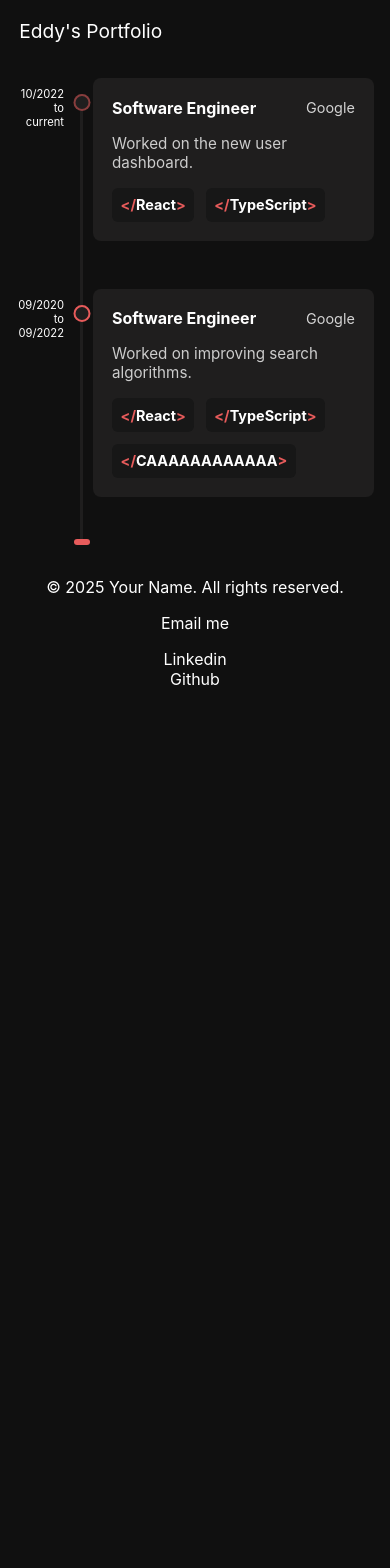
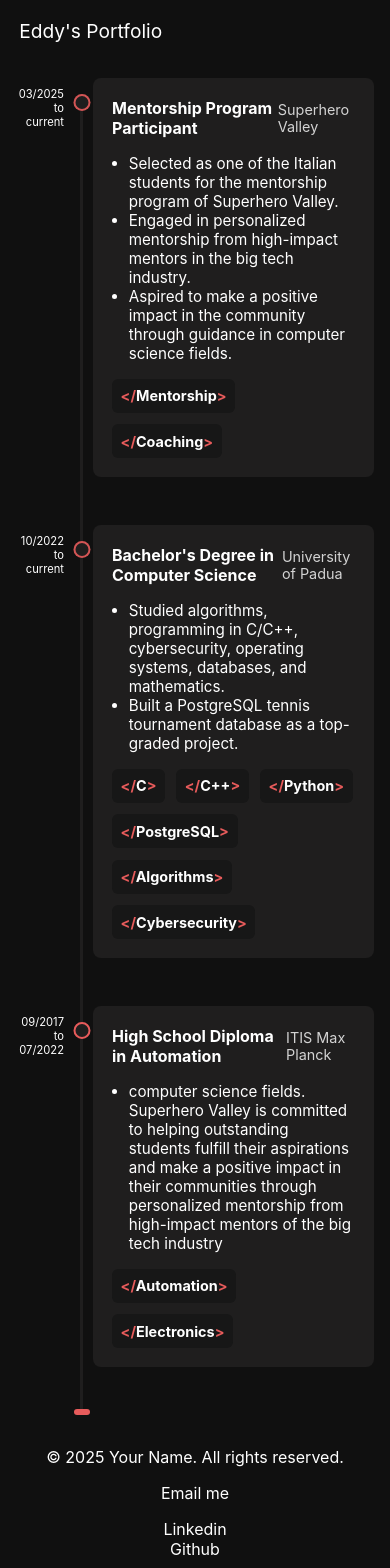
Before and after one commit to EddyPinarello/eddys-portfolio-website, a React (Create React App) app: page /about in a window 390 px wide. Shown: the top 1568 px of the page. Before the commit the page ends 844 px from the top, so only its background shows below. Built offline with nearby package versions, Linux system fonts and the light colour scheme.

Commit message:
Refactor WorkEduCard component to accept onClick prop, update description to support array format, and enhance About and Workexp sections with new roles and descriptions. Adjust styles for improved mobile layout.

```diff
--- a/src/components/WorkEduCard.jsx
+++ b/src/components/WorkEduCard.jsx
@@ -1,6 +1,6 @@
-export default function WorkEduCard({ role, company, title, description, tags, dateRange, isCurrent }) {
+export default function WorkEduCard({ role, company, description, tags, dateRange, isCurrent, onClick }) {
     return (
-        <div className="timeline-item">
+        <div className="timeline-item" onClick={onClick} style={{ cursor: 'pointer' }}>
             <div className="timeline-left">
                 <div className={isCurrent ? "timeline-circle current" : "timeline-circle"} />
                 <div className="timeline-date">{dateRange}</div>
@@ -11,7 +11,13 @@ export default function WorkEduCard({ role, company, title, description, tags, d
                         <p className="work-edu-card-role">{role}</p>
                         <p className="work-edu-card-company">{company}</p>
                     </div>
-                    <p className="work-edu-card-description">{description}</p>
+                    <ul className="work-edu-card-description">
+                        {Array.isArray(description) ? (
+                            description.map((point, idx) => <li key={idx}>{point}</li>)
+                        ) : (
+                            <li>{description}</li>
+                        )}
+                        </ul>
                     <div className="tags">
                         {tags.map((tag, index) => (
                             <div key={index} className="tag">
--- a/src/pages/About.jsx
+++ b/src/pages/About.jsx
@@ -2,20 +2,39 @@ import React from 'react'
 import Timeline from '../components/Timeline';
 const aboutData = [
     {
-      role: "Software Engineer",
-      company: "Google",
-      description: "Worked on the new user dashboard.",
-      tags: ["React", "TypeScript"],
-      dateRange: "10/2022 to current",
+      role: "Mentorship Program Participant",
+      company: "Superhero Valley",
+      description: [
+        "Selected as one of the Italian students for the mentorship program of Superhero Valley.",
+        "Engaged in personalized mentorship from high-impact mentors in the big tech industry.",
+        "Aspired to make a positive impact in the community through guidance in computer science fields."
+      ],
+      tags: ["Mentorship", "Coaching"],
+      dateRange: "03/2025 to current",
+      onClick: () => window.open("https://superherovalley.fun/", "_blank")
     },
     {
-      role: "Software Engineer",
-      company: "Google",
-      description: "Worked on improving search algorithms.",
-      tags: ["React", "TypeScript","CAAAAAAAAAAAA"],
-      dateRange: "09/2020 to 09/2022",
-    }
-  ];
+      role: "Bachelor's Degree in Computer Science",
+      company: "University of Padua",
+      description: [
+        "Studied algorithms, programming in C/C++, cybersecurity, operating systems, databases, and mathematics.",
+        "Built a PostgreSQL tennis tournament database as a top-graded project."
+      ],
+      tags: ["C", "C++", "Python", "PostgreSQL", "Algorithms", "Cybersecurity"],
+      dateRange: "10/2022 to current",
+      onClick: () => window.open("https://www.unipd.it", "_blank")
+    },
+    {
+        role: "High School Diploma in Automation",
+        company: "ITIS Max Planck",
+        description: [
+          "computer science fields. Superhero Valley is committed to helping outstanding students fulfill their aspirations and make a positive impact in their communities through personalized mentorship from high-impact mentors of the big tech industry",
+        ],
+        tags: ["Automation", "Electronics"],
+        dateRange: "09/2017 to 07/2022",
+        onClick: () => window.open("https://www.maxplanck.edu.it/index.php/it/", "_blank")
+    },
+];
 
 function About() {
   return (
--- a/src/pages/Workexp.jsx
+++ b/src/pages/Workexp.jsx
@@ -3,18 +3,26 @@ import Timeline from '../components/Timeline';
 
 const workExperienceData = [
     {
-      role: "Software Engineer",
-      company: "Google",
-      description: "Worked on the new user dashboard.",
-      tags: ["React", "TypeScript"],
-      dateRange: "10/2022 to current",
+      role: "Software Engineer Intern",
+      company: "Moku Srl",
+      description: [
+        "Working on thesis project: Analysis, Design, and Development of a Prototype for the Digital Lifecycle Management of EEE"
+      ],
+      tags: ["Ruby", "Rails", "GraphQL", "Blockchain", "SWE"],
+      dateRange: "05/2025 to current",
+      onClick: () => window.open("https://www.moku.io/en", "_blank")
     },
     {
-      role: "Software Engineer",
-      company: "Google",
-      description: "Worked on improving search algorithms.",
-      tags: ["React", "TypeScript","CAAAAAAAAAAAA"],
-      dateRange: "09/2020 to 09/2022",
+      role: "PLC Programmer Intern",
+      company: "Carretta Srl",
+      description: [
+        "Worked closely with a senior PLC programmer, learning ladder logic and contributing to programming tasks.",
+        "Facilitated communication between the CEO and the programming team to ensure clear understanding of project requirements.",
+        "Assisted in testing production lines, identifying and resolving issues to support smooth operation during testing phases."
+      ],
+      tags: ["PLC", "Ladder Logic", "Automation", "Team Communication"],
+      dateRange: "05/2021 to 06/2021",
+      onClick: () => window.open("https://carretta.it/en/", "_blank")
     }
   ];
 
--- a/src/styles/App.css
+++ b/src/styles/App.css
@@ -40,7 +40,7 @@ a:hover {
 }
 
 /* NAVBAR */
-li {
+.navbar-items li {
     list-style: none;
 }
 
@@ -204,7 +204,6 @@ footer {
 .project-card {
     height: 30em;
     width: 100%;
-
     border-radius: 6px;
     overflow: hidden;
     transition: transform 0.3s, box-shadow 0.3s;
@@ -273,6 +272,7 @@ footer {
     padding: 0 3em;
     display: flex;
     flex-direction: column;
+    //align-items: center;
     position: relative;
 }
 
@@ -302,7 +302,7 @@ footer {
     background: var(--secondary-color);
 }
 
-/* Pezzettino rosso alla fine */
+/* Little red piece at the end */
 .timeline-end {
     position: absolute;
     left: 12.52em;
@@ -314,14 +314,14 @@ footer {
     z-index: 1;
 }
 
-/* DATA */
+/* date format */
 .timeline-date {
     margin-top: 0.8em;
     color: white;
     font-size: 0.9rem;
 }
 
-/* CERCHIO */
+/* red circle */
 .timeline-circle {
     position: absolute;
     left: 10em;
@@ -335,7 +335,7 @@ footer {
     z-index: 1;
 }
 
-/* CERCHIO LAMPEGGIANTE */
+/* blinking red circle */
 .current {
     animation: border-blink 1.5s infinite;
 }
@@ -349,15 +349,16 @@ footer {
     }
 }
 
-/* COLONNA DESTRA: card */
+/* right part of the line */
 .timeline-right {
     flex: 1;
     padding-left: 2em;
 }
 
-/* CARD */
+/* workedu card */
 .work-edu-card {
     background-color: var(--secondary-color);
+    //width:30em;
     padding: 1.5em;
     border-radius: 8px;
     transition: transform 0.3s;
@@ -367,7 +368,7 @@ footer {
     transform: translateY(-2px);
 }
 
-/* HEADER CARD */
+/* title of the card */
 .work-edu-card-header {
     display: flex;
     justify-content: space-between;
@@ -388,6 +389,7 @@ footer {
 
 .work-edu-card-description {
     font-size: 0.95rem;
-    color: #ccc;
+    color: white;
     margin-bottom: 1em;
+    margin-left: 1.1em;
 }
--- a/src/styles/mobile.css
+++ b/src/styles/mobile.css
@@ -61,8 +61,7 @@
 
     /* ProjectCard.jsx */
     .project-card {
-        height: 30em;
-        width: 24em;
+        width: 19.5em;
     }
 
     /* WORKEDUCARD */
```
